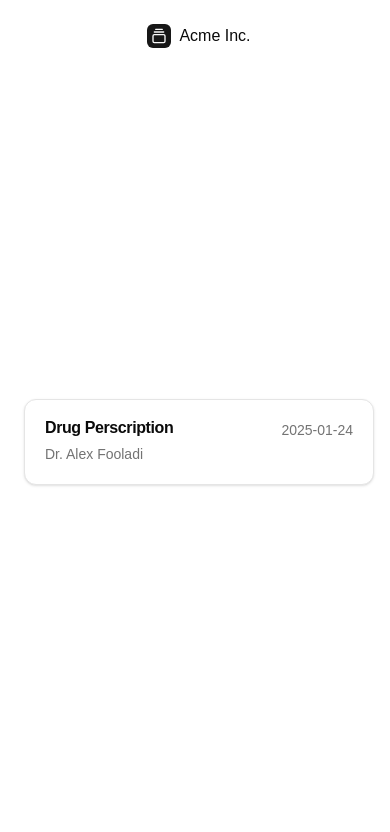
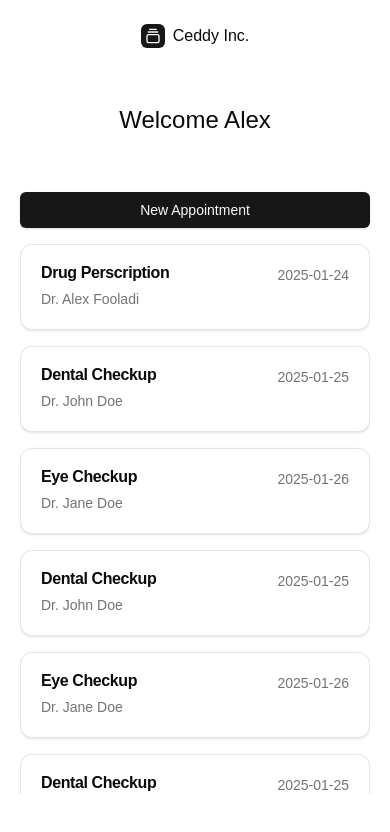
Before and after one commit to aluxf/doctor-app, a Next.js app: page /user/home in a window 390 px wide. Shown: the top 832 px of the page. Built offline with nearby package versions, Linux system fonts and the light colour scheme.

Commit message:
add appointments to home screen

```diff
--- a/package.json
+++ b/package.json
@@ -10,6 +10,7 @@
   },
   "dependencies": {
     "@radix-ui/react-label": "^2.1.1",
+    "@radix-ui/react-scroll-area": "^1.2.2",
     "@radix-ui/react-slot": "^1.1.1",
     "class-variance-authority": "^0.7.1",
     "clsx": "^2.1.1",
--- a/src/app/user/home/page.tsx
+++ b/src/app/user/home/page.tsx
@@ -1,23 +1,75 @@
 import { AppointmentCard } from "@/components/home/appointment-card"
 import { Button } from "@/components/ui/button"
 import { Card } from "@/components/ui/card"
+import { ScrollArea } from "@/components/ui/scroll-area"
 import { GalleryVerticalEnd } from "lucide-react"
+
+
+const appointments = [
+    {
+        title: "Drug Perscription",
+        doctor: "Dr. Alex Fooladi",
+        date: "2025-01-24",
+    },
+    {
+        title: "Dental Checkup",
+        doctor: "Dr. John Doe",
+        date: "2025-01-25",
+    },
+    {
+        title: "Eye Checkup",
+        doctor: "Dr. Jane Doe",
+        date: "2025-01-26",
+    },
+    {
+        title: "Dental Checkup",
+        doctor: "Dr. John Doe",
+        date: "2025-01-25",
+    },
+    {
+        title: "Eye Checkup",
+        doctor: "Dr. Jane Doe",
+        date: "2025-01-26",
+    },
+    {
+        title: "Dental Checkup",
+        doctor: "Dr. John Doe",
+        date: "2025-01-25",
+    },
+    {
+        title: "Eye Checkup",
+        doctor: "Dr. Jane Doe",
+        date: "2025-01-26",
+    },
+]
 
 export default function HomePage() {
   return (
-    <div className="grid min-h-svh lg:grid-cols-2">
+    <div className="grid min-h-svh lg:grid-cols-2 justify-center overflow-hidden">
       <div className="flex flex-col gap-4 p-6 md:p-10">
         <div className="flex justify-center gap-2 md:justify-start">
           <a href="#" className="flex items-center gap-2 font-medium">
             <div className="flex h-6 w-6 items-center justify-center rounded-md bg-primary text-primary-foreground">
               <GalleryVerticalEnd className="size-4" />
             </div>
-            Acme Inc.
+            Ceddy Inc.
           </a>
         </div>
+        <div className="flex items-center justify-center my-10">
+            <p className="text-2xl font-medium"> Welcome Alex</p>
+        </div>
 
-        <div className="flex flex-col flex-1 items-center justify-center">
-          <AppointmentCard />
+        <div className="flex flex-col items-center justify-center gap-4">
+            <Button className="w-full">New Appointment</Button>
+            <ScrollArea className="w-full h-[550px]">
+                <>
+                    <div className="flex flex-col gap-4 items-center">
+                        {appointments.map((appointment, index) => (
+                            <AppointmentCard key={index} {...appointment} />
+                        ))}
+                    </div>
+                </>
+            </ScrollArea>
         </div>
       </div>
       <div className="relative hidden bg-muted lg:block">
--- a/src/components/home/appointment-card.tsx
+++ b/src/components/home/appointment-card.tsx
@@ -10,17 +10,22 @@
   CardTitle,
 } from "@/components/ui/card"
 
+interface AppointmentCardProps {
+    title: string
+    doctor: string
+    date: string
+}
 
-export function AppointmentCard() {
+export function AppointmentCard({ title, doctor, date }: AppointmentCardProps) {
     return (
       <Card className="w-[350px] p-0">
         <CardHeader className="flex flex-row space-y-0 p-5">
           <div className="flex flex-col gap-2">
-            <CardTitle>Drug Perscription</CardTitle>
-            <CardDescription>Dr. Alex Fooladi</CardDescription>
+              <CardTitle>{title}</CardTitle>
+              <CardDescription>{doctor}</CardDescription>
           </div>
           <div className="ml-auto">
-            <CardDescription>2025-01-24</CardDescription>
+              <CardDescription>{date}</CardDescription>
           </div>
         </CardHeader>
       </Card>
--- /dev/null
+++ b/src/components/ui/scroll-area.tsx
@@ -0,0 +1,48 @@
+"use client"
+
+import * as React from "react"
+import * as ScrollAreaPrimitive from "@radix-ui/react-scroll-area"
+
+import { cn } from "@/lib/utils"
+
+const ScrollArea = React.forwardRef<
+  React.ElementRef<typeof ScrollAreaPrimitive.Root>,
+  React.ComponentPropsWithoutRef<typeof ScrollAreaPrimitive.Root>
+>(({ className, children, ...props }, ref) => (
+  <ScrollAreaPrimitive.Root
+    ref={ref}
+    className={cn("relative overflow-hidden", className)}
+    {...props}
+  >
+    <ScrollAreaPrimitive.Viewport className="h-full w-full rounded-[inherit]">
+      {children}
+    </ScrollAreaPrimitive.Viewport>
+    <ScrollBar />
+    <ScrollAreaPrimitive.Corner />
+  </ScrollAreaPrimitive.Root>
+))
+ScrollArea.displayName = ScrollAreaPrimitive.Root.displayName
+
+const ScrollBar = React.forwardRef<
+  React.ElementRef<typeof ScrollAreaPrimitive.ScrollAreaScrollbar>,
+  React.ComponentPropsWithoutRef<typeof ScrollAreaPrimitive.ScrollAreaScrollbar>
+>(({ className, orientation = "vertical", ...props }, ref) => (
+  <ScrollAreaPrimitive.ScrollAreaScrollbar
+    ref={ref}
+    orientation={orientation}
+    className={cn(
+      "flex touch-none select-none transition-colors",
+      orientation === "vertical" &&
+        "h-full w-2.5 border-l border-l-transparent p-[1px]",
+      orientation === "horizontal" &&
+        "h-2.5 flex-col border-t border-t-transparent p-[1px]",
+      className
+    )}
+    {...props}
+  >
+    <ScrollAreaPrimitive.ScrollAreaThumb className="relative flex-1 rounded-full bg-border" />
+  </ScrollAreaPrimitive.ScrollAreaScrollbar>
+))
+ScrollBar.displayName = ScrollAreaPrimitive.ScrollAreaScrollbar.displayName
+
+export { ScrollArea, ScrollBar }
```
Also changed, not shown: 1 other file (tests, documents, lock files or other folders). Lines whose indentation alone changed are shown as unchanged.
